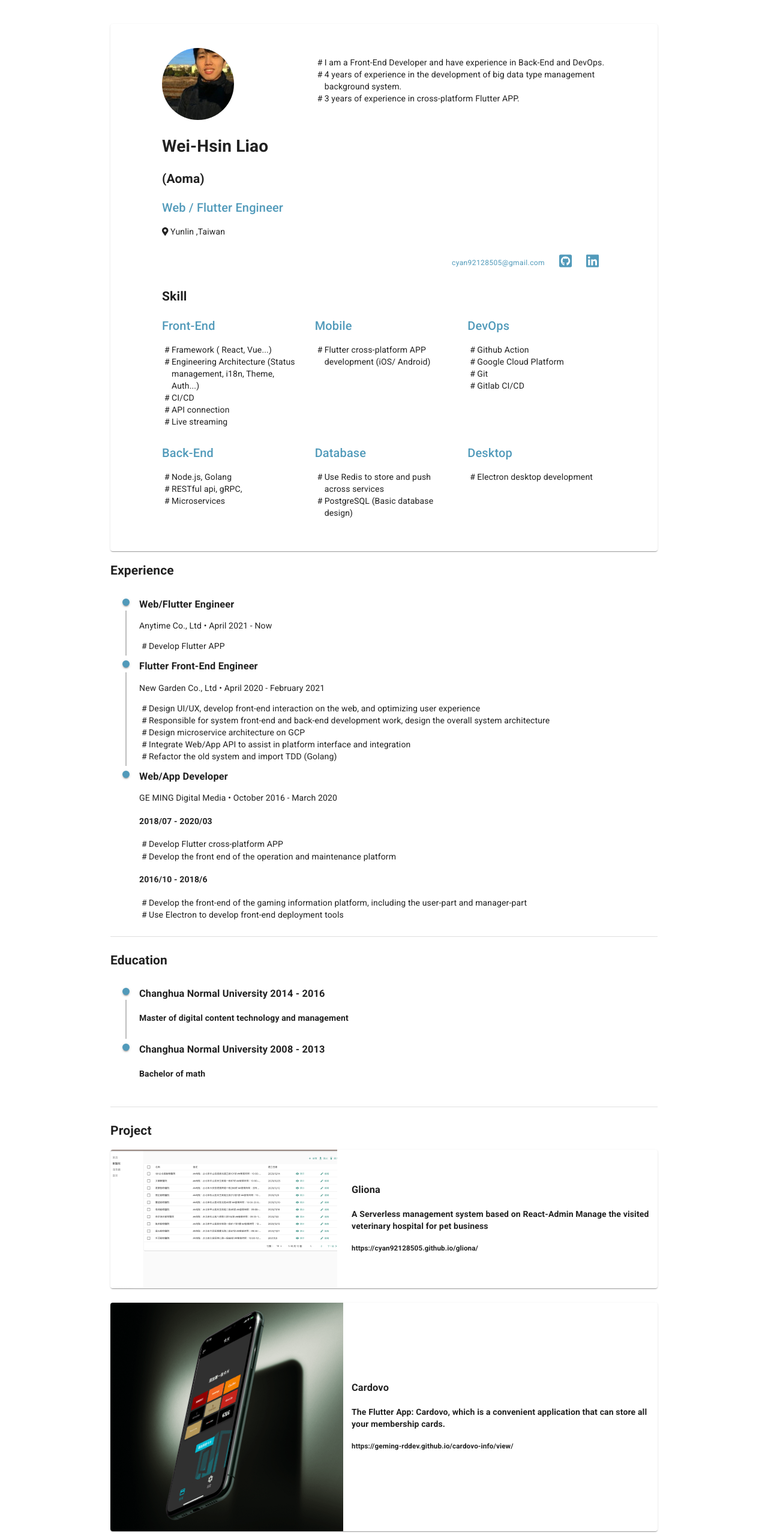
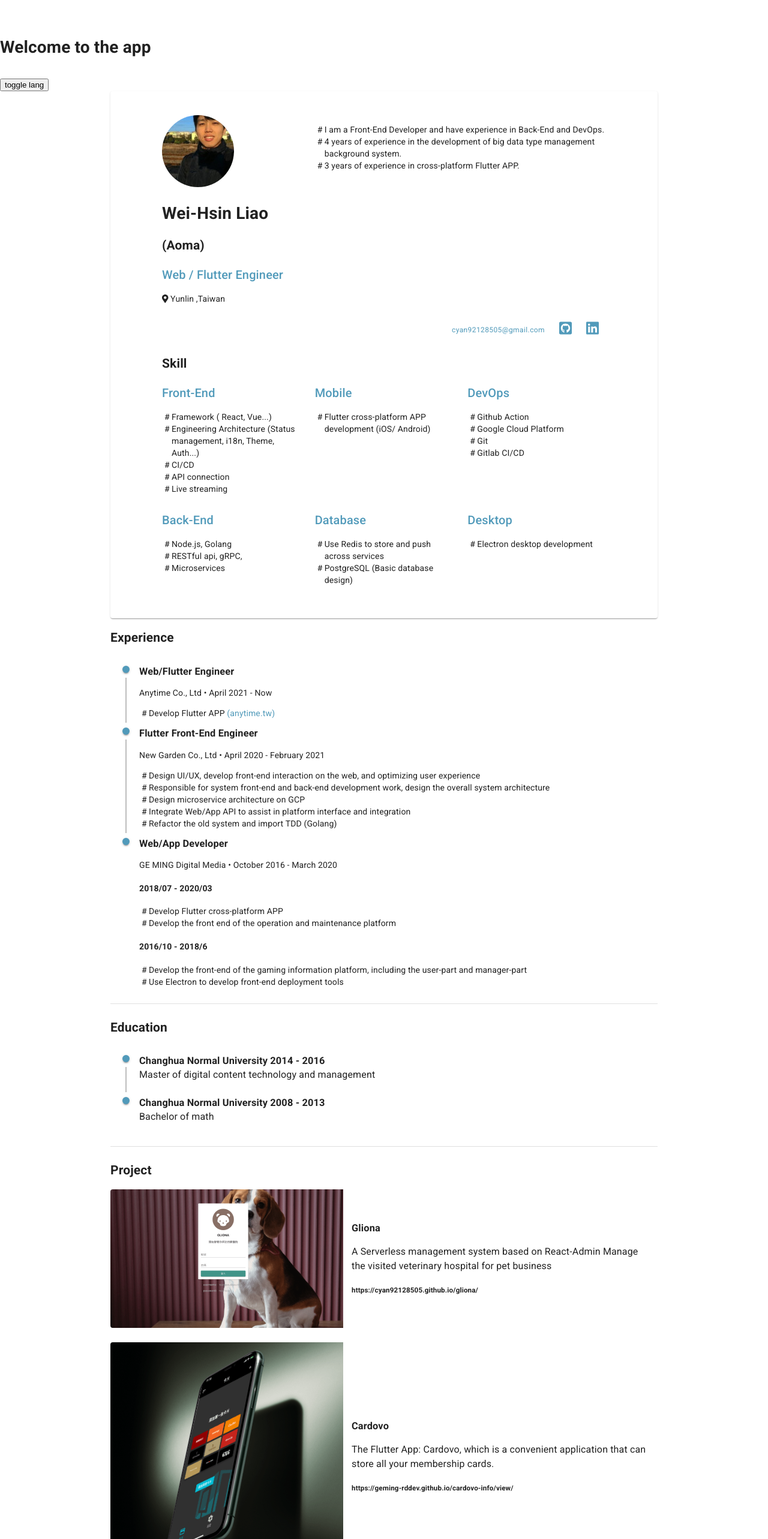
Before and after one commit to cyan92128505/resume, a Next.js app: page / in a window 1280 px wide. Shown: the top 2566 px of the page at 60% size. Built offline with nearby package versions, Linux system fonts and the light colour scheme.

Commit message:
:globe_with_meridians: Add simple i18n module

```diff
--- a/pages/_app.tsx
+++ b/pages/_app.tsx
@@ -13,6 +13,7 @@
 } from "@fortawesome/free-solid-svg-icons";
 import { faLinkedin, faGithubSquare } from "@fortawesome/free-brands-svg-icons";
 import theme from "../src/theme";
+import { LangProvider } from "../src/i18n/index";
 
 config.autoAddCss = false;
 library.add(
@@ -43,11 +44,13 @@
           content="minimum-scale=1, initial-scale=1, width=device-width"
         />
       </Head>
-      <ThemeProvider theme={theme}>
-        {/* CssBaseline kickstart an elegant, consistent, and simple baseline to build upon. */}
-        <CssBaseline />
-        <Component {...pageProps} />
-      </ThemeProvider>
+      <LangProvider>
+        <ThemeProvider theme={theme}>
+          {/* CssBaseline kickstart an elegant, consistent, and simple baseline to build upon. */}
+          <CssBaseline />
+          <Component {...pageProps} />
+        </ThemeProvider>
+      </LangProvider>
     </React.Fragment>
   );
 }
--- a/pages/index.tsx
+++ b/pages/index.tsx
@@ -25,6 +25,7 @@
 } from "@material-ui/lab";
 
 import resource from "../src/resources/resource";
+import { T, useLang, useSetLang, useT } from "../src/i18n";
 
 const useStyles = makeStyles((theme) => ({
   container: {
@@ -61,6 +62,9 @@
     verticalAlign: "middle",
     lineHeight: "24px",
   },
+  skill_term: {
+    width: "33%",
+  },
 }));
 
 const DisableOppositeTimelineItem = withStyles({
@@ -73,6 +77,9 @@
 
 const Home: NextPage = () => {
   const styles = useStyles();
+  const t = useT();
+  const setLang = useSetLang();
+  const lang = useLang();
 
   return (
     <div className={styles.container}>
@@ -81,8 +88,16 @@
         <meta name="description" content="Web/Flutter Engineer" />
         <link rel="icon" href="favicon.ico" />
       </Head>
+      <h1>
+        <T id="WELCOME_HEADLINE" />
+      </h1>{" "}
+      <div style={{ marginTop: "2rem" }}>
+        <button onClick={() => setLang(lang === "de" ? "en" : "de")}>
+          toggle lang
+        </button>
+      </div>
       <Container maxWidth="md">
-        <Card>
+        <Card elevation={1}>
           <Grid container spacing={3} alignItems="center">
             <Grid item md={1}></Grid>
             <Grid item md={10}>
@@ -165,7 +180,7 @@
                 </Grid>
                 <h2>Skill</h2>
                 <Grid container alignItems="flex-start" spacing={3}>
-                  <Grid item md={4}>
+                  <Grid item md={4} className={styles.skill_term}>
                     <Typography
                       variant="h6"
                       component="h6"
@@ -185,7 +200,7 @@
                       <li>Live streaming</li>
                     </ul>
                   </Grid>
-                  <Grid item md={4}>
+                  <Grid item md={4} className={styles.skill_term}>
                     <Typography
                       variant="h6"
                       component="h6"
@@ -200,7 +215,7 @@
                       </li>
                     </ul>
                   </Grid>
-                  <Grid item md={4}>
+                  <Grid item md={4} className={styles.skill_term}>
                     <Typography
                       variant="h6"
                       component="h6"
@@ -218,7 +233,7 @@
                   </Grid>
                 </Grid>
                 <Grid container alignItems="flex-start" spacing={3}>
-                  <Grid item md={4}>
+                  <Grid item md={4} className={styles.skill_term}>
                     <Typography
                       variant="h6"
                       component="h6"
@@ -233,7 +248,7 @@
                       <li>Microservices</li>
                     </ul>
                   </Grid>
-                  <Grid item md={4}>
+                  <Grid item md={4} className={styles.skill_term}>
                     <Typography
                       variant="h6"
                       component="h6"
@@ -247,7 +262,7 @@
                       <li>PostgreSQL (Basic database design)</li>
                     </ul>
                   </Grid>
-                  <Grid item md={4}>
+                  <Grid item md={4} className={styles.skill_term}>
                     <Typography
                       variant="h6"
                       component="h6"
@@ -277,7 +292,19 @@
               <h3 className={styles.experience_title}>Web/Flutter Engineer</h3>
               <p>Anytime Co., Ltd • April 2021 - Now</p>
               <ul>
-                <li>Develop Flutter APP</li>
+                <li>
+                  Develop Flutter APP{" "}
+                  <Typography color="primary" variant="body2" component="span">
+                    <a
+                      href="https://www.anytime.tw/"
+                      target="_blank"
+                      rel="noreferrer"
+                      color=""
+                    >
+                      (anytime.tw)
+                    </a>
+                  </Typography>
+                </li>
               </ul>
             </TimelineContent>
           </DisableOppositeTimelineItem>
@@ -347,7 +374,9 @@
               <h3 className={styles.experience_title}>
                 Changhua Normal University 2014 - 2016
               </h3>
-              <h4>Master of digital content technology and management</h4>
+              <Typography variant="body1" component="p">
+                Master of digital content technology and management
+              </Typography>
             </TimelineContent>
           </DisableOppositeTimelineItem>
           <DisableOppositeTimelineItem>
@@ -358,16 +387,24 @@
               <h3 className={styles.experience_title}>
                 Changhua Normal University 2008 - 2013
               </h3>
-              <h4>Bachelor of math</h4>
+              <Typography variant="body1" component="p">
+                Bachelor of math
+              </Typography>
             </TimelineContent>
           </DisableOppositeTimelineItem>
         </Timeline>
         <Divider className={styles.product_term} />
         <h2>Project</h2>
-        <Card className={styles.product_term}>
+        <Card className={styles.product_term} elevation={0}>
           <Grid container alignItems="center" spacing={3}>
             <Grid item md={5} className={styles.no_padding}>
-              <Carousel animation="slide" indicators={false}>
+              <img
+                alt="Gliona Demo"
+                src={resource.gliona1.image}
+                width={resource.gliona1.width}
+                height={resource.gliona1.height}
+              ></img>
+              {/* <Carousel animation="slide" indicators={false}>
                 <img
                   alt="Gliona Demo"
                   src={resource.gliona1.image}
@@ -380,15 +417,15 @@
                   width={resource.gliona2.width}
                   height={resource.gliona2.height}
                 ></img>
-              </Carousel>
+              </Carousel> */}
             </Grid>
             <Grid item md={7} className={styles.no_padding}>
               <Box className={styles.product_content}>
                 <h3>Gliona</h3>
-                <h4>
+                <Typography variant="body1" component="p">
                   A Serverless management system based on React-Admin Manage the
                   visited veterinary hospital for pet business
-                </h4>
+                </Typography>
                 <h5>
                   <a
                     href="https://cyan92128505.github.io/gliona/"
@@ -402,7 +439,7 @@
             </Grid>
           </Grid>
         </Card>
-        <Card className={styles.product_term}>
+        <Card className={styles.product_term} elevation={0}>
           <Grid container alignItems="center" spacing={3}>
             <Grid item md={5} className={styles.no_padding}>
               <img
@@ -415,10 +452,10 @@
             <Grid item md={7} className={styles.no_padding}>
               <Box className={styles.product_content}>
                 <h3>Cardovo</h3>
-                <h4>
+                <Typography variant="body1" component="p">
                   The Flutter App: Cardovo, which is a convenient application
                   that can store all your membership cards.
-                </h4>
+                </Typography>
                 <h5>
                   <a
                     href="https://geming-rddev.github.io/cardovo-info/view/"
@@ -432,7 +469,7 @@
             </Grid>
           </Grid>
         </Card>
-        <Card className={styles.product_term}>
+        <Card className={styles.product_term} elevation={0}>
           {" "}
           <Grid container alignItems="center" spacing={3}>
             <Grid item md={5} className={styles.no_padding}>
@@ -446,11 +483,11 @@
             <Grid item md={7} className={styles.no_padding}>
               <Box className={styles.product_content}>
                 <h3>Mobile Wallet</h3>
-                <h4>
+                <Typography variant="body1" component="p">
                   P2P money Transfer Bill Payments International money
                   remittance Disbursements: Payroll/ Social/ Government Consumer
                   App
-                </h4>
+                </Typography>
                 <h5>
                   <a
                     href="https://geming-rddev.github.io/geming-digi/"
@@ -464,7 +501,7 @@
             </Grid>
           </Grid>
         </Card>
-        <Card className={styles.product_term}>
+        <Card className={styles.product_term} elevation={0}>
           <Grid container alignItems="center" spacing={3}>
             <Grid item md={5} className={styles.no_padding}>
               <img
@@ -477,11 +514,11 @@
             <Grid item md={7} className={styles.no_padding}>
               <Box className={styles.product_content}>
                 <h3>Gliona</h3>
-                <h4>
+                <Typography variant="body1" component="p">
                   Use MEAN (MongoDB, Express, Angular and Node) stack for build
                   a “Meaningful Gamification Learning Management System” Member
                   can learn and build their mobile game on GAMILMS.
-                </h4>
+                </Typography>
                 <h5>
                   <a
                     href="https://github.com/cyan92128505/gamilms"
--- /dev/null
+++ b/src/i18n/de.ts
@@ -0,0 +1,12 @@
+/* tslint:disable:no-class readonly-keyword typedef*/
+import LanguageKeys from "./en";
+
+export class LanguageKeysDe extends LanguageKeys {
+  public WELCOME_HEADLINE = "Willkommen in der App";
+
+  public MESSAGES = ({ count }: { count: number }) => {
+    return count === 1 ? `${count} Nachricht` : `${count} Nachrichten`;
+  };
+}
+
+export default LanguageKeysDe;
--- /dev/null
+++ b/src/i18n/en.ts
@@ -0,0 +1,12 @@
+export class LanguageKeys {
+  public WELCOME_HEADLINE = "Welcome to the app";
+
+  public MESSAGES = ({ count }: { count: number }) => {
+    return count === 1 ? `${count} Message` : `${count} Messages`;
+  };
+
+  public GOOD_MORNING = "Good Morning";
+}
+
+export type LangProps = keyof LanguageKeys;
+export default LanguageKeys;
--- /dev/null
+++ b/src/i18n/index.tsx
@@ -0,0 +1,84 @@
+import React, { useCallback, useMemo } from "react";
+import LanguageKeysDe from "./de";
+import LanguageKeys, { LangProps } from "./en";
+
+const de = new LanguageKeysDe();
+const en = new LanguageKeys();
+
+type State = { lang: string; keys: LanguageKeys };
+
+const LangStateContext = React.createContext<State | undefined>(undefined);
+const LangUpdaterContext = React.createContext<
+  React.Dispatch<React.SetStateAction<"en" | "de">> | undefined
+>(undefined);
+
+const LangProvider: React.FunctionComponent<{}> = ({ children }) => {
+  const [lang, setLang] = React.useState<"en" | "de">("en");
+
+  const value = useMemo(() => {
+    return {
+      lang,
+      keys: lang === "de" ? de : en,
+    };
+  }, [lang]);
+
+  return (
+    <LangStateContext.Provider value={value}>
+      <LangUpdaterContext.Provider value={setLang}>
+        {children}
+      </LangUpdaterContext.Provider>
+    </LangStateContext.Provider>
+  );
+};
+
+function useLangState() {
+  const langState = React.useContext(LangStateContext);
+
+  if (langState === undefined) {
+    throw new Error("useLangState must be used within a LangProvider");
+  }
+
+  return langState;
+}
+
+function useT() {
+  const langState = useLangState();
+
+  const t = useCallback(
+    (id: LangProps, data?: any): string => {
+      const textItem: any = (langState.keys as any)[id];
+      const str: string = textItem || id;
+
+      return textItem instanceof Function ? textItem(data) : str;
+    },
+    [langState]
+  );
+
+  return t;
+}
+
+function useLang() {
+  const langState = useLangState();
+
+  return langState.lang;
+}
+
+function useSetLang() {
+  const setLang = React.useContext(LangUpdaterContext);
+  if (setLang === undefined) {
+    throw new Error("useSetLang must be used within a LangProvider");
+  }
+
+  return setLang;
+}
+
+type Props = { id: LangProps; data?: any };
+
+// eslint-disable-next-line react/display-name
+const T = React.memo(({ id, data }: Props) => {
+  const t = useT();
+
+  return <>{t(id, data)}</>;
+});
+
+export { LangProvider, useSetLang, useT, useLang, T };
```
Also changed, not shown: package.json (line endings or trailing spaces).
